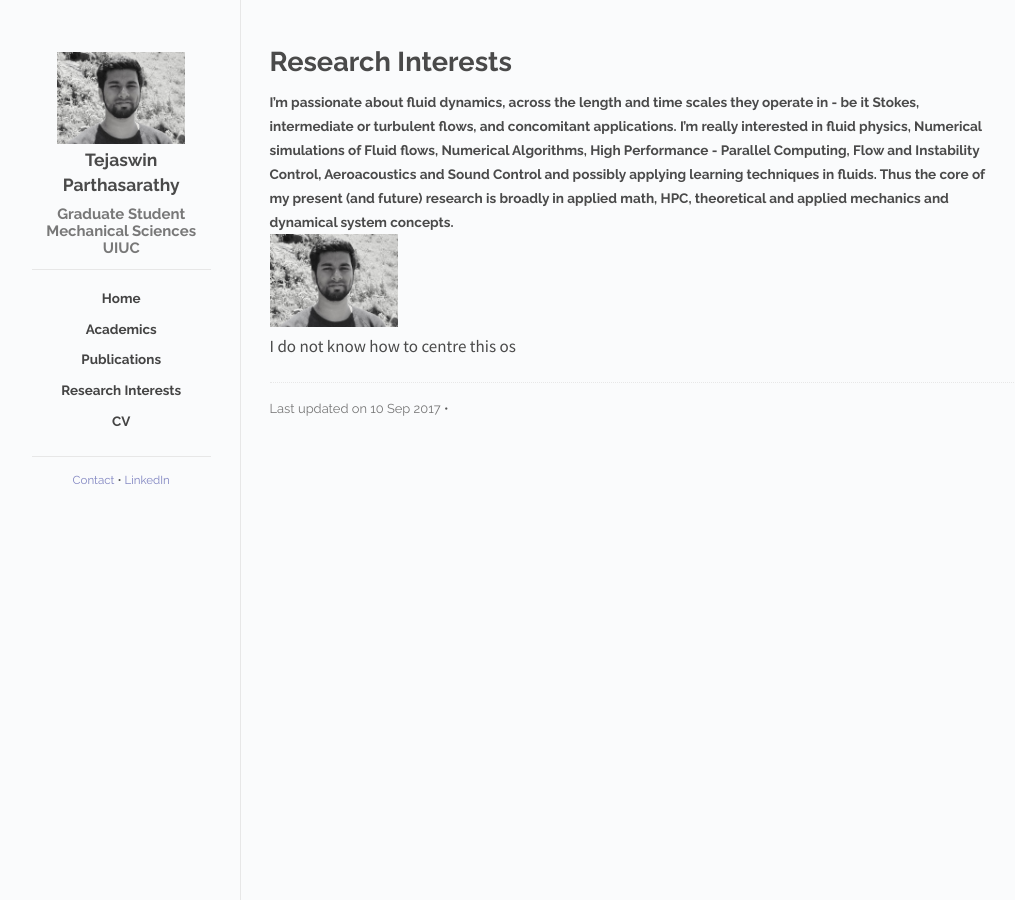
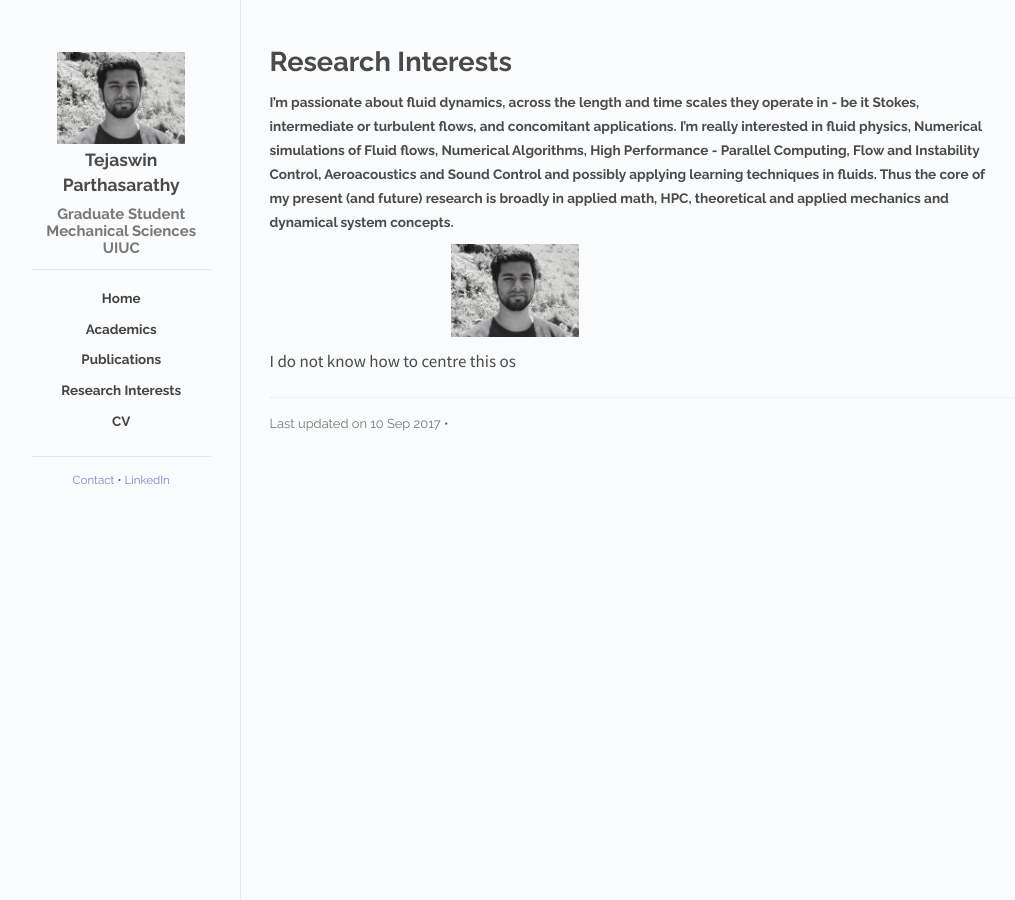
Before and after one commit to parthas1/parthas1.github.io, a Jekyll site: the page built from research/index.md, in a window 1280 px wide. Shown: the whole page, without its empty margins (118-1133 px from the left). Built offline with Jekyll 4.4.1, drawn with Linux system fonts in a browser that asks for light colours.

Commit message:
modified Research page

```diff
--- a/css/main.css
+++ b/css/main.css
@@ -286,6 +286,12 @@
 .publication pre.terminal code {
   background-color: #333;
 }
+
+.center {
+  margin: auto;
+  width: 50%;
+  padding: 10px;
+}
 /*****************************************************************************/
 /*
 /* Sidebar and Content
--- a/research/index.md
+++ b/research/index.md
@@ -7,4 +7,4 @@
 
 #### I'm passionate about fluid dynamics, across the length and time scales they operate in - be it Stokes, intermediate or turbulent flows, and concomitant applications. I'm really interested in fluid physics, Numerical simulations of Fluid flows, Numerical Algorithms, High Performance - Parallel Computing, Flow and Instability Control, Aeroacoustics and Sound Control and possibly applying learning techniques in fluids. Thus the core of my present (and future) research is broadly in applied math, HPC, theoretical and applied mechanics and dynamical system concepts.
 
-<h1 class="title"><img class="img-center" id="logo" src="/images/profile.jpg"></h1> I do not know how to centre this os
+<h1 class="center"><img id="logo" src="/images/profile.jpg"></h1> I do not know how to centre this os
```
